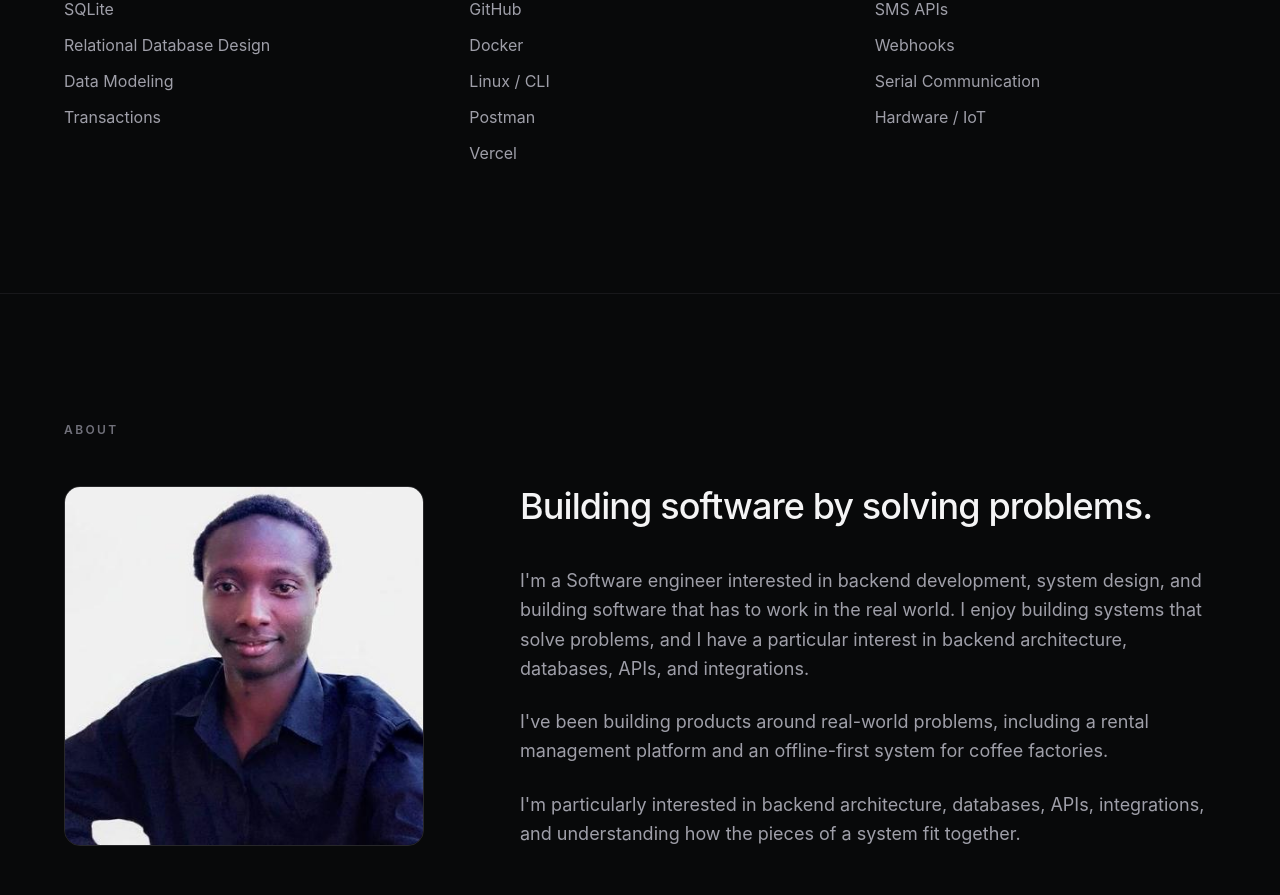
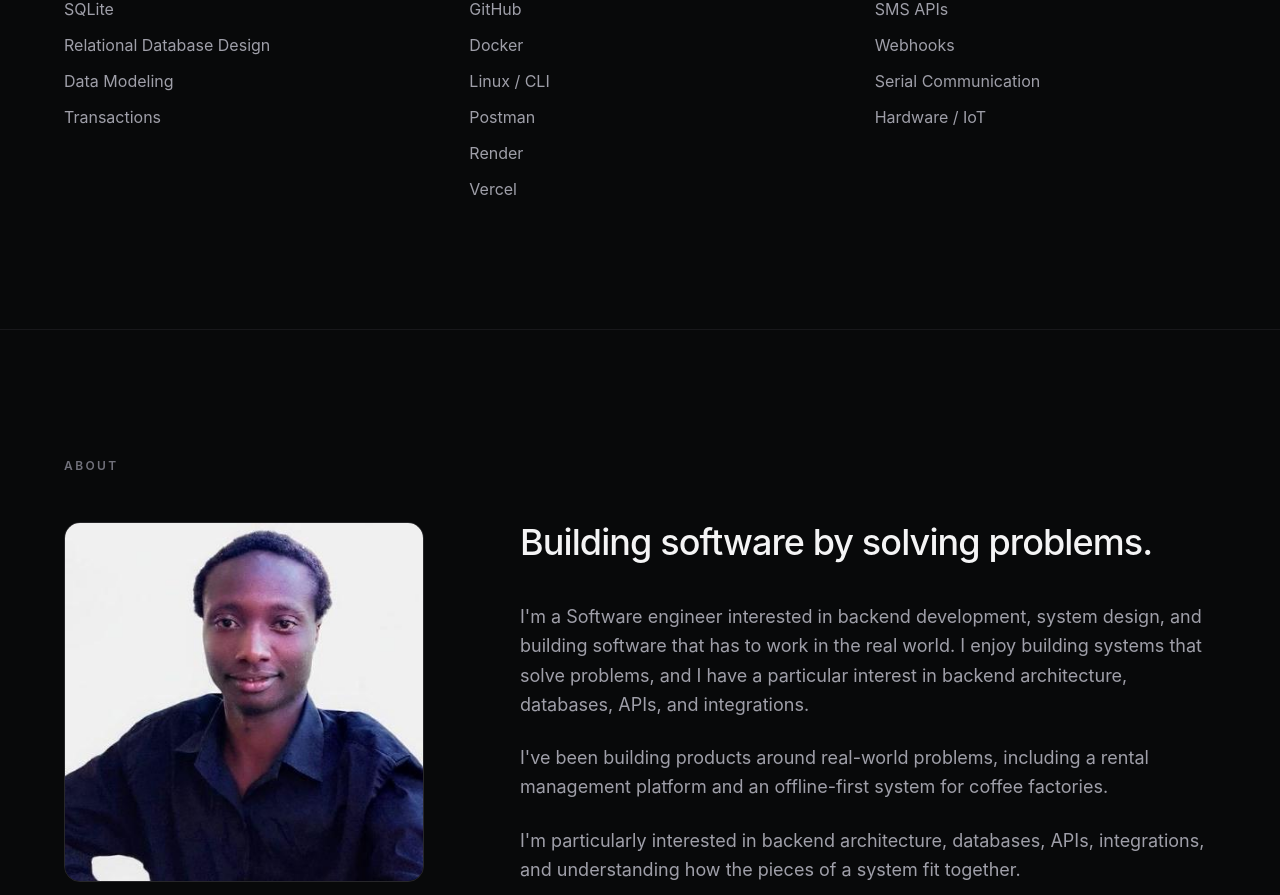
Before and after one commit to Ian-Kimani/Ian-Portfolio, a React (Vite) app: page / in a window 1280 px wide. Shown: the part 4154-5049 px from the top of the page. Built offline with nearby package versions, Linux system fonts and the light colour scheme.

Commit message:
Updated some things

```diff
--- a/src/sections/Skills.jsx
+++ b/src/sections/Skills.jsx
@@ -17,7 +17,7 @@ const skillCategories = [
   },
   {
     title: "SYSTEMS & TOOLS",
-    skills: ["Git", "GitHub", "Docker", "Linux / CLI", "Postman", "Vercel"],
+    skills: ["Git", "GitHub", "Docker", "Linux / CLI", "Postman", "Render", "Vercel"],
   },
   {
     title: "INTEGRATIONS",
```
